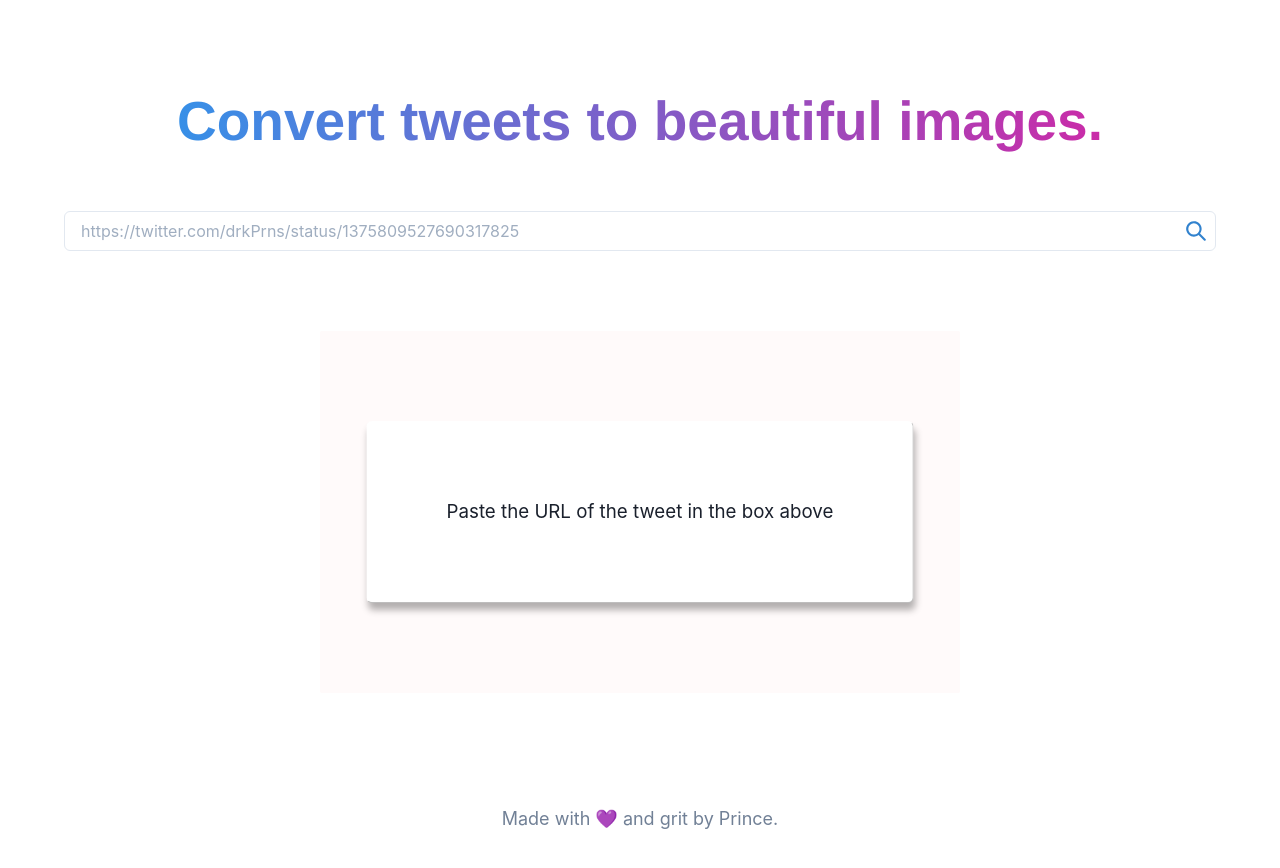
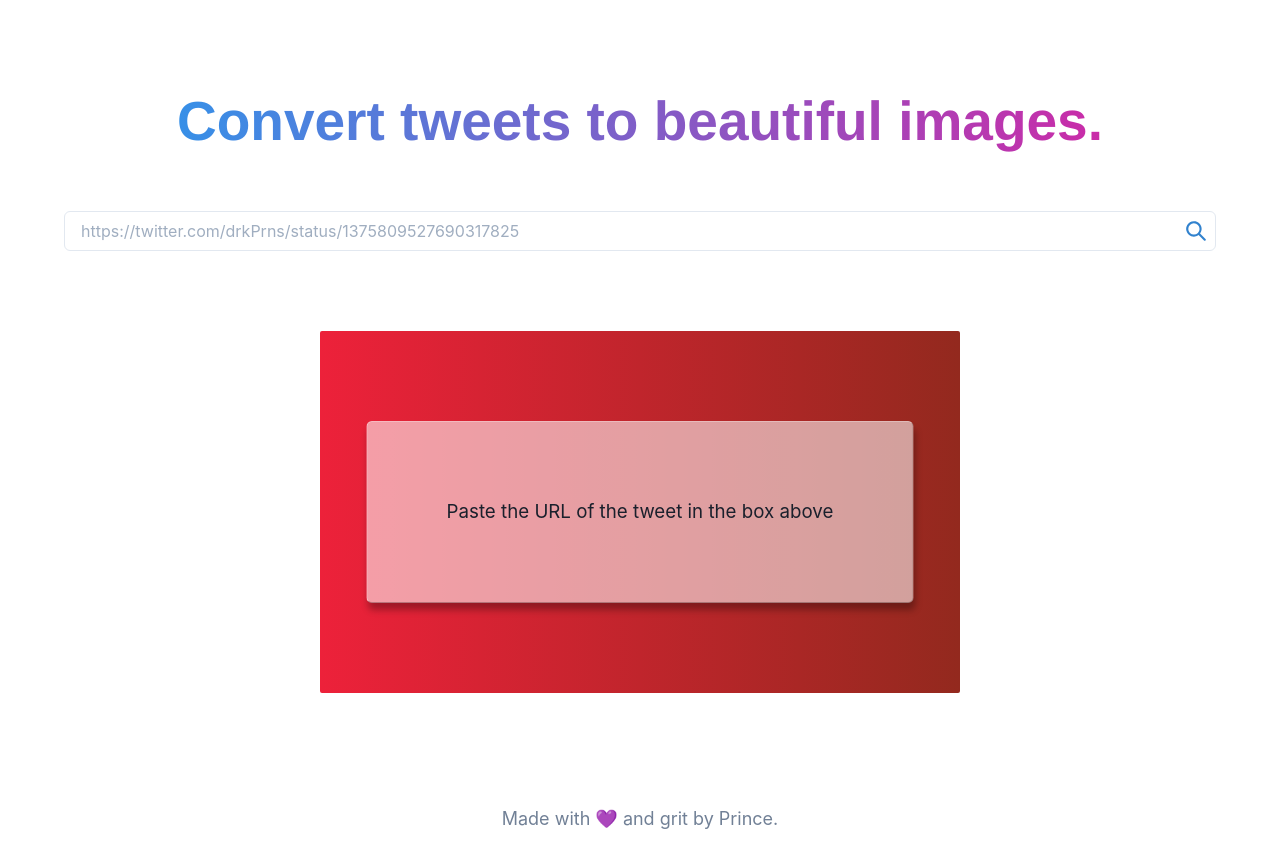
Before and after one commit to drkPrince/tweet-to-image, a Next.js app: page / in a window 1280 px wide. Shown: the top 868 px of the page. Built offline with nearby package versions, Linux system fonts and the light colour scheme.

Commit message:
rollback

```diff
--- a/pages/index.js
+++ b/pages/index.js
@@ -46,7 +46,7 @@ function App() {
     const [showMetrics, setShowMetrics] = useState(true)
     const [showSource, setShowSource] = useState(true)
 
-    const [bg, setBg] = useState('snow')
+    const [bg, setBg] = useState('linear-gradient(to right, rgb(237, 33, 58), rgb(147, 41, 30))')
     const [scale, setScale] = useState(0.9)
 
     const [hint, setHint] = useState(true)
@@ -83,8 +83,8 @@ function App() {
         const style = {
             transform: 'scale('+scale+')',
             'transform-origin': 'top left',
-            width: node.offsetWidth + "px",
-            height: node.offsetHeight + "px",
+            // width: node.offsetWidth + "px",
+            // height: node.offsetHeight + "px",
         }
 
         const param = {
--- a/styles/main.css
+++ b/styles/main.css
@@ -50,8 +50,7 @@ footer {
 	align-items: center;
 	transition: all .1s ease-in;
 	border-radius: 6px;
-	/*background: rgba( 255, 255, 255, 0.56 );*/
-	background: white;
+	background: rgba( 255, 255, 255, 0.56 );
 
     box-shadow: rgba(0, 0, 0, 0.3) 2px 8px 8px;
     border: 1px rgba(255,255,255,0.4) solid;
```
